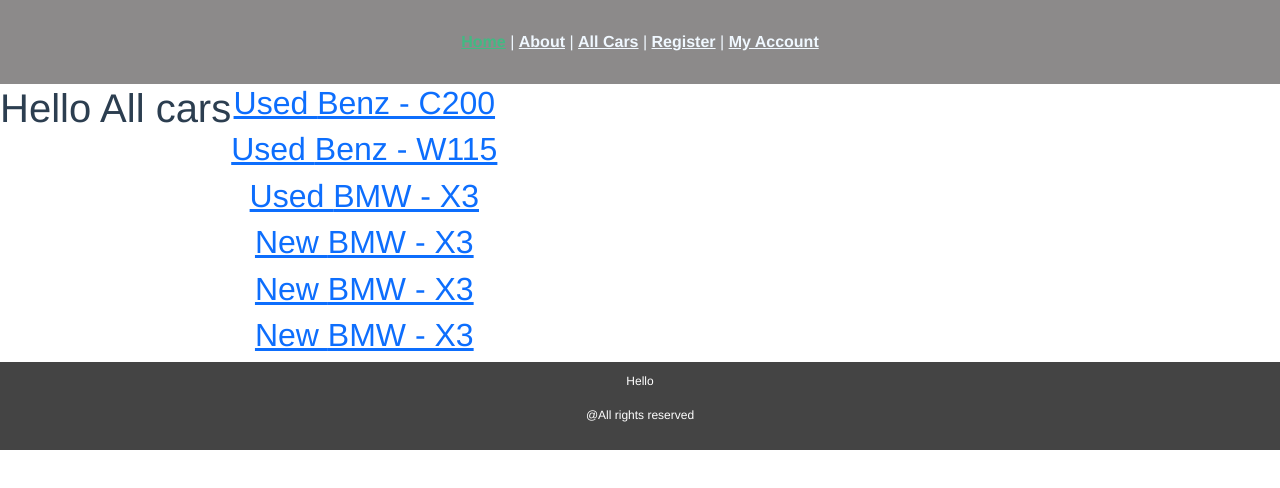
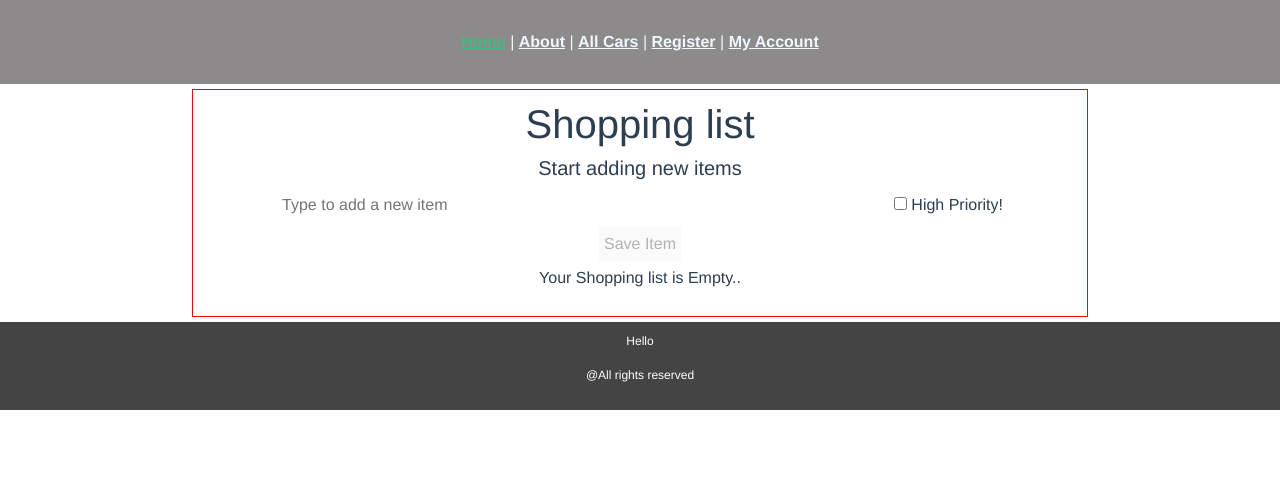
Before and after one commit to Orion56/Vue-automotiveShop, a Vue app: page / in a window 1280 px wide. Shown: the top 488 px of the page. Built offline with nearby package versions, Linux system fonts and the light colour scheme; data requests are answered from the project's data file.

Commit message:
add Shopping List

```diff
--- /dev/null
+++ b/src/components/ShoppingList.vue
@@ -0,0 +1,98 @@
+<template>
+<section id="shopping">
+    <h1>{{compName}}</h1>
+    <form @submit.prevent="" @scroll="toggleForm">
+        <h5>Start adding new items</h5>
+        <input @keyup.enter="saveNew" type="text" name="" id="" placeholder="Type to add a new item" v-model.trim="newItem">
+        <label for="itemPriority">
+        <input v-model="priority" type="checkbox" id="itemPriority">
+        High Priority!
+        </label>
+        <div class="controls">
+        <button @click="saveNew" type="button" :disabled="newItem.length <3 ">Save Item</button>
+        </div>
+    </form>
+    <p v-if="items.length===0">Your Shopping list is Empty..</p>
+    <ul v-for="item in items" :key="item.id">
+        <li :class="{imp:item.priority,done:item.done}"
+        @click="toggleDone(item)">
+        {{item.id}}- {{item.value}}
+        </li>
+    </ul>
+</section>
+</template>
+
+<script>
+export default {
+data(){
+    return{
+        compName: "Shopping list",
+        items:[],
+        newItem: "",
+        priority: false,
+        done: false
+    }
+},
+methods: {
+    saveNew(){
+        if(this.newItem!='' && this.newItem.length>=3) this.items.push({id:this.items.length+1, value: this.newItem, priority: this.priority, done:this.done})
+        this.newItem=''
+        this.priority=false
+    },
+    toggleForm(){
+        const addForm = this.document.querySelector('form')
+        addForm.classList.toggle('hide')
+    },
+    toggleDone(item){
+        item.done=!item.done
+    }
+}
+}
+</script>
+
+<style>
+#shopping{
+    width: 70%;
+    padding: 10px;
+    margin: 5px auto;
+    border: solid red 1px;
+}
+#shopping ul{
+    text-align: left;
+    list-style: none;
+}
+#shopping li:hover{
+
+}
+#shopping input,button{
+    padding: 5px;
+    border-style: none;
+    border-radius: 5px;
+}
+#shopping button{
+    justify-self: right;
+}
+#shopping input[type=text]{
+    width: 70%;
+    margin-right: 5px;
+}
+#shopping input[type=text]:focus{
+        box-shadow: inset 0px 0px 15px greenyellow;
+    }
+#shopping .controls{
+    margin: 5px;
+}
+
+/* toggled classes */
+.hide{
+    display: none;
+}
+.imp{
+    color:red;
+    font-weight: bold;
+}
+.done{
+    text-decoration: line-through;
+    color: gray;
+}
+</style>
--- a/src/views/Cars/Cars.vue
+++ b/src/views/Cars/Cars.vue
@@ -18,7 +18,7 @@
   }
 },
 mounted(){
-  fetch('http://localhost:5009/cars')
+  fetch('http://localhost:3000/cars')
   .then(res=>(res.json()))
   .then(data=>(this.Cars=data))
   .catch(err=>console.log(err.message))
--- a/src/views/HomeView.vue
+++ b/src/views/HomeView.vue
@@ -1,6 +1,6 @@
 <template>
   <div class="home">
-    <Cars  />
+    <ShoppingList  />
   </div>
 </template>
 
@@ -8,18 +8,18 @@
 // @ is an alias to /src
 import SingleCar from "@/views/Cars/SingleCar.vue"
 import Cars from "@/views/Cars/Cars.vue"
+import ShoppingList from "@/components/ShoppingList.vue"
 
 export default {
   name: 'HomeView',
   components: {
     SingleCar,
-    Cars
+    Cars,
+    ShoppingList
 }
 }
 </script>
+
 <style scoped>
-.home{
-  display:flex;
-  justify-content:flex-start;
-}
+
 </style>
```
